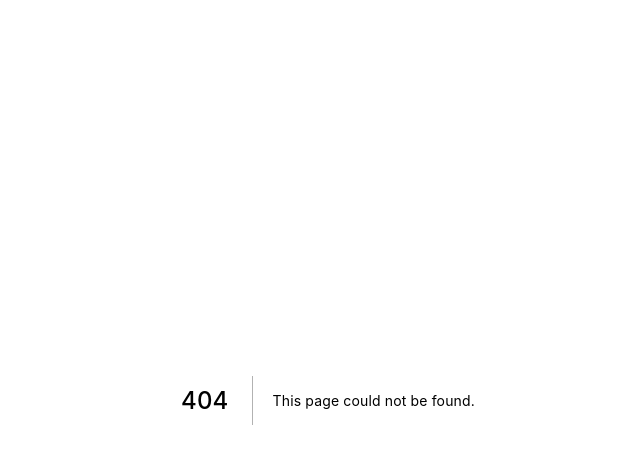
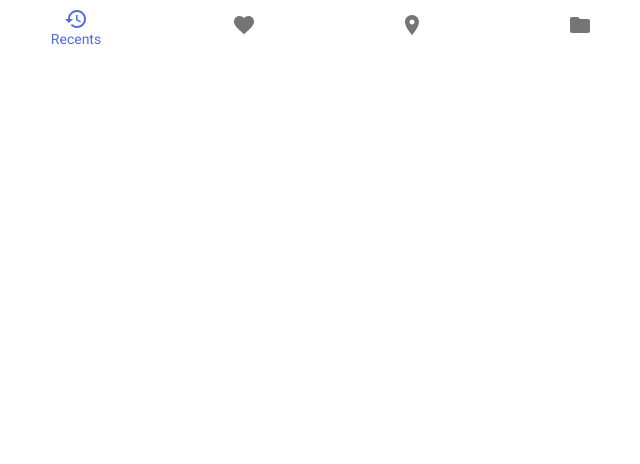
Before and after one commit to nugurang/nugurang-deprecated, a Next.js app in the folder nugurang-front/: page /signin in a window 1280 px wide. Before the commit this address had no page. Shown: the top 464 px of the page, without its empty margins (312-952 px from the left). Built offline with nearby package versions, Linux system fonts and the light colour scheme.

Commit message:
Add footer component

```diff
--- /dev/null
+++ b/nugurang-front/components/Footer.js
@@ -0,0 +1,29 @@
+import React from 'react';
+import { makeStyles } from '@material-ui/core/styles';
+import BottomNavigation from '@material-ui/core/BottomNavigation';
+import BottomNavigationAction from '@material-ui/core/BottomNavigationAction';
+import FolderIcon from '@material-ui/icons/Folder';
+import RestoreIcon from '@material-ui/icons/Restore';
+import FavoriteIcon from '@material-ui/icons/Favorite';
+import LocationOnIcon from '@material-ui/icons/LocationOn';
+
+const useStyles = makeStyles((theme) => ({
+}));
+
+export default function Footer() {
+  const classes = useStyles();
+  const [value, setValue] = React.useState('recents');
+
+  const handleChange = (event, newValue) => {
+    setValue(newValue);
+  };
+
+  return (
+    <BottomNavigation value={value} onChange={handleChange} className={classes.root}>
+      <BottomNavigationAction label="Recents" value="recents" icon={<RestoreIcon />} />
+      <BottomNavigationAction label="Favorites" value="favorites" icon={<FavoriteIcon />} />
+      <BottomNavigationAction label="Nearby" value="nearby" icon={<LocationOnIcon />} />
+      <BottomNavigationAction label="Folder" value="folder" icon={<FolderIcon />} />
+    </BottomNavigation>
+  );
+}
--- /dev/null
+++ b/nugurang-front/pages/signin.js
@@ -0,0 +1,11 @@
+import React from 'react';
+import { makeStyles } from '@material-ui/core/styles';
+import Footer from '../components/Footer';
+
+
+const useStyles = makeStyles((theme) => ({
+}));
+
+export default function singin() {
+  return (<Footer/>);
+}
```
